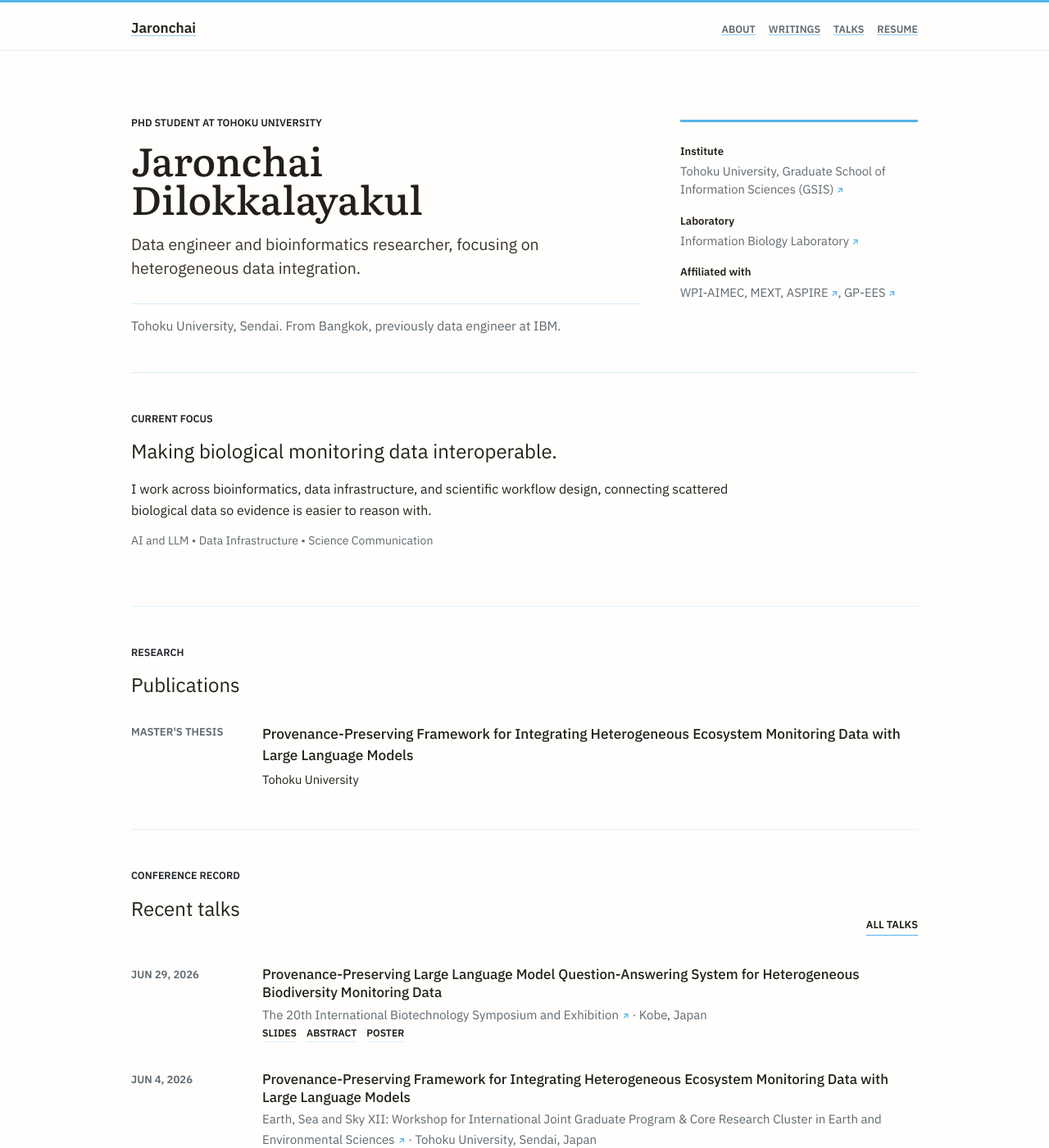
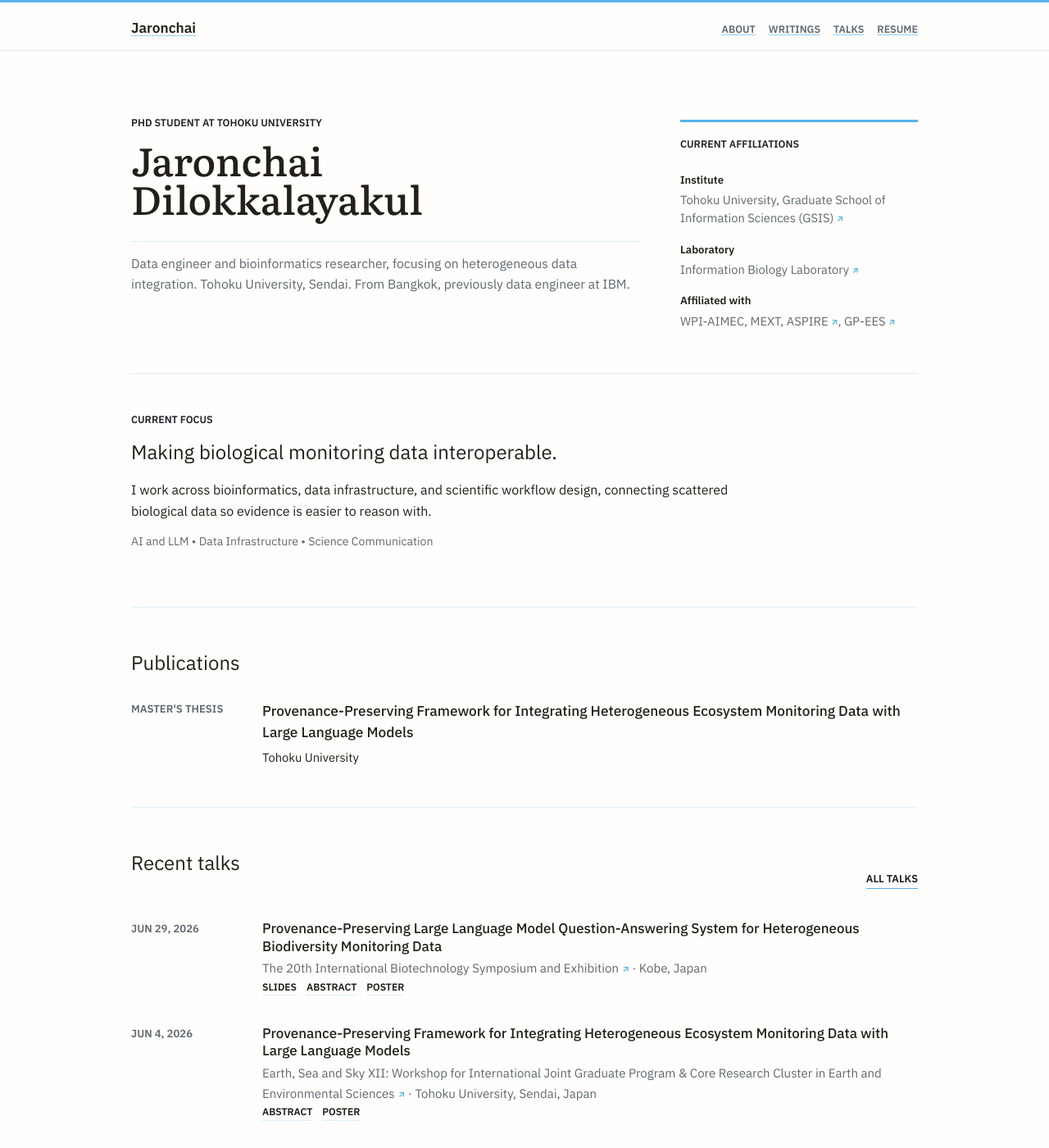
Before and after one commit to jarondlk/jaronchai-blog, a Jekyll site: the page built from index.markdown, in a window 1280 px wide and 1400 px high. Shown: the whole window at 82% size. Built offline with Jekyll 4.4.1, drawn with Linux system fonts in a browser that asks for light colours; some of the changed text lies outside the part shown.

Commit message:
Update index.markdown

```diff
--- a/index.markdown
+++ b/index.markdown
@@ -14,17 +14,17 @@ layout: default
       Jaronchai
       <span>Dilokkalayakul</span>
     </h1>
-    <p class="home-deck">
+    <!-- <p class="home-deck">
       Data engineer and bioinformatics researcher, focusing on heterogeneous data integration.
-    </p>
+    </p> -->
 
     <p class="home-context">
-      Tohoku University, Sendai. From Bangkok, previously data engineer at IBM.
+      Data engineer and bioinformatics researcher, focusing on heterogeneous data integration. Tohoku University, Sendai. From Bangkok, previously data engineer at IBM.
     </p>
   </div>
 
   <aside class="home-brief" aria-label="Current coordinates">
-    <!-- <p class="home-brief__label">Current Affiliations</p> -->
+    <p class="home-brief__label">Current Affiliations</p>
     <dl>
       <div>
         <dt>Institute</dt>
@@ -66,7 +66,7 @@ layout: default
 {% if research_outputs.size > 0 %}
 <section class="home-section home-outputs" aria-labelledby="research-outputs">
   <div class="section-heading">
-    <p class="section-kicker">Research</p>
+    <!-- <p class="section-kicker">Research</p> -->
     <h2 id="research-outputs">Publications</h2>
   </div>
 
@@ -125,7 +125,7 @@ layout: default
 <section class="home-section" aria-labelledby="recent-talks">
   <div class="section-heading section-heading--with-link">
     <div>
-      <p class="section-kicker">Conference record</p>
+      <!-- <p class="section-kicker">Conference record</p> -->
       <h2 id="recent-talks">Recent talks</h2>
     </div>
     <a class="section-link" href="{{ '/talks' | relative_url }}">All talks</a>
@@ -167,8 +167,8 @@ layout: default
 <section class="home-section home-archive" aria-labelledby="selected-work">
   <div class="section-heading section-heading--with-link">
     <div>
-      <p class="section-kicker">Selected works</p>
-      <h2 id="selected-work">Projects and research notes</h2>
+      <!-- <p class="section-kicker">Selected works</p> -->
+      <h2 id="selected-work">Selected notes</h2>
     </div>
     <a class="section-link" href="{{ '/writings' | relative_url }}">All writing</a>
   </div>
```
